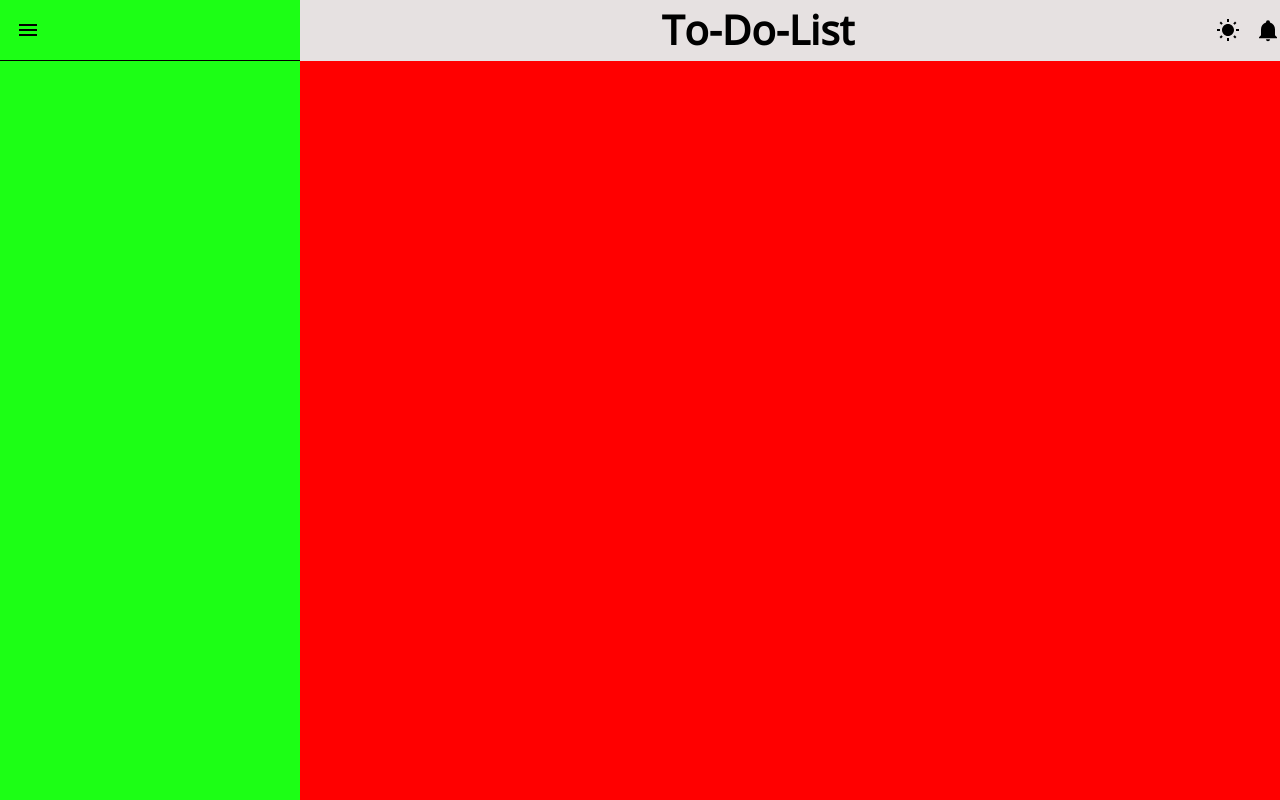
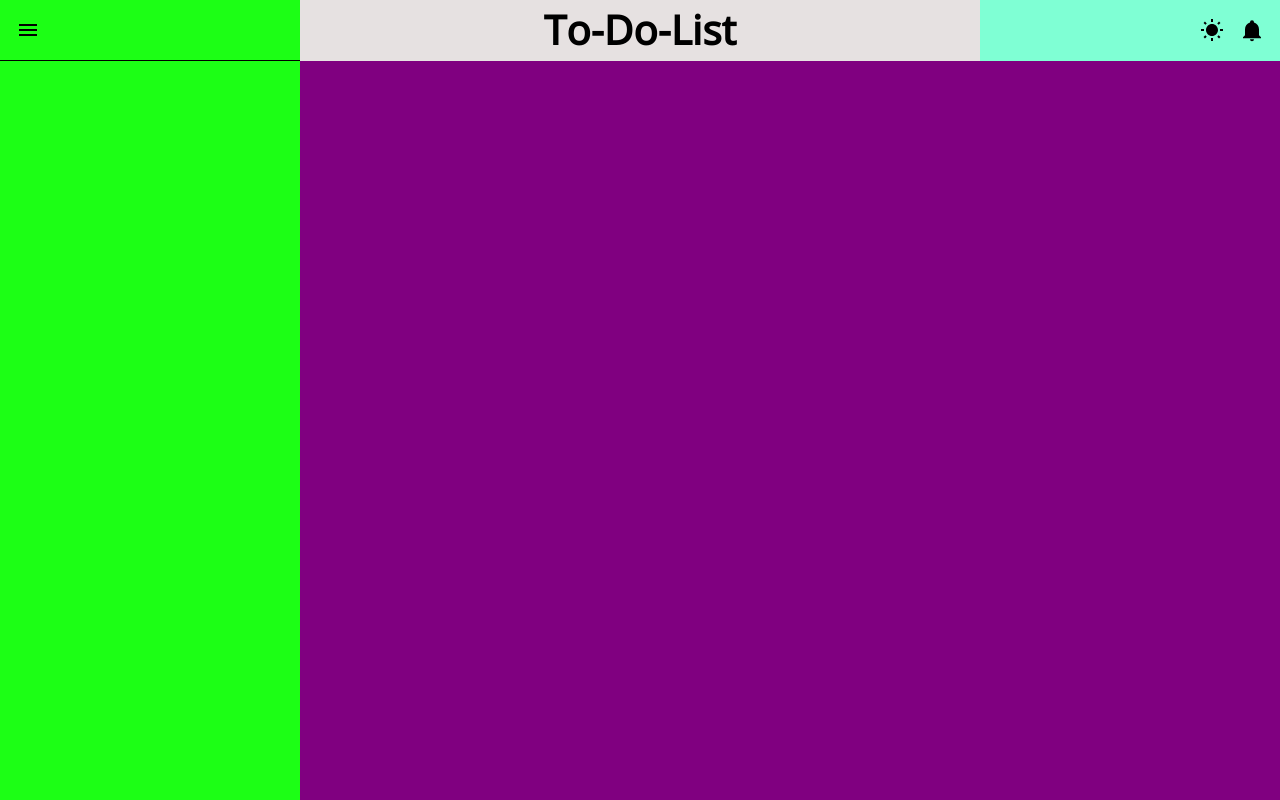
Before and after one commit to JoseBarron12/to-do-list, a website built with webpack: page src/template.html in a window 1280 px wide. Built offline with nearby package versions, Linux system fonts and the light colour scheme.

Commit message:
Fix header resizing issues
Header keeps positioning when users screen is smaller
than fullscreen.

```diff
--- a/src/styles.css
+++ b/src/styles.css
@@ -69,13 +69,16 @@ small {font-size: 0.600rem; /* 9.6px */}
 
 :root {
   --side-bar-width: 300px;
+  --header-height: 60.609px;
 }
 
 header {
   display: flex;
   justify-content: space-between;
   background-color: rgb(230, 225, 225);
-  gap: 16px;
+  gap: 8px;
+  height: var(--header-height);
+  width: max(calc(600px + 16px + 200px),100vw);
 }
 
 .menu-tab {
@@ -95,7 +98,12 @@ header {
 
 .header-buttons{
   display: flex;
+  justify-content: flex-end;
   gap: 16px;
+  padding: 0px 16px;
+  width: var(--side-bar-width);
+  background-color: aquamarine;
+
 }
 
 .theme {
@@ -115,8 +123,9 @@ header {
 }
 
 main{
-  height: calc(100vh - 60.609px);
-  background-color: red;
+  height: calc(100vh - var(--header-height));
+  width: 100vw;
+  display: flex;
 }
 
 .sidebar {
@@ -124,3 +133,9 @@ main{
   width: var(--side-bar-width);
   height: 100%;
 }
+
+.main-content{
+  width: calc(100% - var(--side-bar-width));
+  height: 100%;
+  background-color: purple;
+}
```
